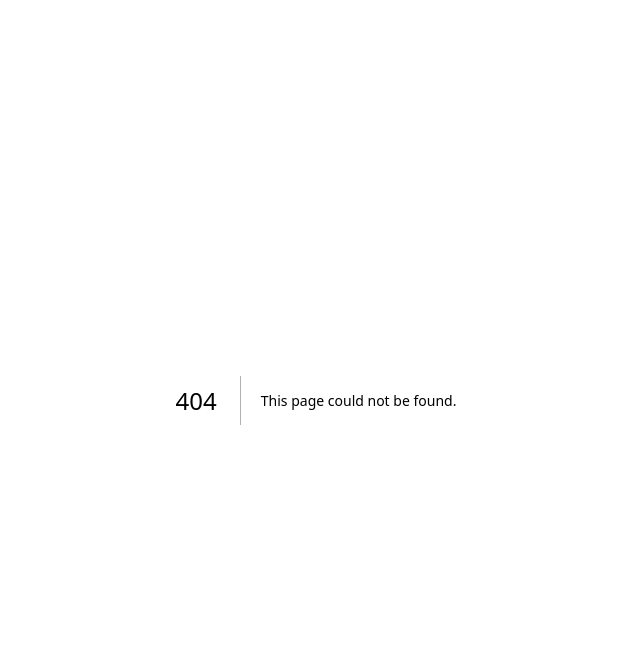
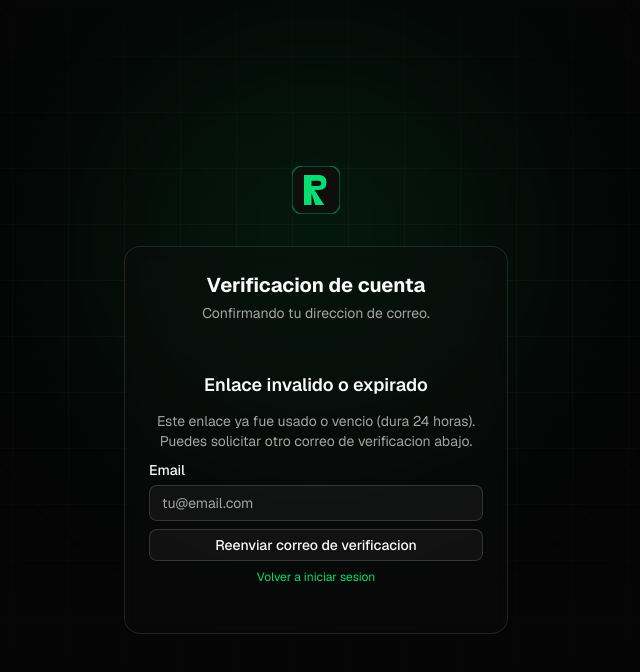
Before and after one commit to RazoGit/RedSocial, a Next.js app in the folder apps/web/: page /verify-email in a window 1280 px wide. Before the commit this address had no page. Shown: the top 672 px of the page, without its empty margins (324-964 px from the left). Built offline with nearby package versions, Linux system fonts and the light colour scheme.

Commit message:
feat(web): pagina verify-email que confirma el token del correo

```diff
--- /dev/null
+++ b/apps/web/src/app/(auth)/verify-email/page.tsx
@@ -0,0 +1,29 @@
+import { Suspense } from "react";
+import type { Metadata } from "next";
+import { LoaderCircle } from "lucide-react";
+
+import { VerifyEmailForm } from "@/components/auth/auth-forms";
+
+export const metadata: Metadata = {
+  title: "Verificar email | R",
+};
+
+export default function VerifyEmailPage() {
+  return (
+    <>
+      <div className="mb-6 text-center">
+        <h1 className="text-xl font-bold">Verificacion de cuenta</h1>
+        <p className="text-muted-foreground mt-1 text-sm">Confirmando tu direccion de correo.</p>
+      </div>
+      <Suspense
+        fallback={
+          <div className="flex justify-center py-6">
+            <LoaderCircle aria-hidden className="text-primary size-6 animate-spin" />
+          </div>
+        }
+      >
+        <VerifyEmailForm />
+      </Suspense>
+    </>
+  );
+}
--- a/apps/web/src/components/auth/auth-forms.tsx
+++ b/apps/web/src/components/auth/auth-forms.tsx
@@ -1,6 +1,6 @@
 "use client";
 
-import { useState } from "react";
+import { useEffect, useRef, useState } from "react";
 import Link from "next/link";
 import { useRouter, useSearchParams } from "next/navigation";
 import { useForm } from "react-hook-form";
@@ -8,12 +8,14 @@ import { zodResolver } from "@hookform/resolvers/zod";
 import { z } from "zod";
 import {
   AcceptedResponseSchema,
+  AuthSessionResponseSchema,
   ForgotPasswordRequestSchema,
   LoginRequestSchema,
   LoginResponseSchema,
   PasswordSchema,
   RegisterRequestSchema,
   RegisterResponseSchema,
+  ResendVerificationRequestSchema,
   ResetPasswordResponseSchema,
 } from "@redsocial/contracts";
 import type {
@@ -411,3 +413,133 @@ function InvalidTokenPanel() {
     </div>
   );
 }
+
+type VerifyStatus = "processing" | "success" | "error";
+
+/**
+ * Destino del enlace de verificacion del correo de registro
+ * (`/verify-email?token=...`). Confirma el token al aterrizar; como la API
+ * emite sesion al verificar, deja al usuario dentro y va al feed. Si el
+ * enlace fallo, ofrece reenviar el correo.
+ */
+export function VerifyEmailForm() {
+  const router = useRouter();
+  const searchParams = useSearchParams();
+  const token = searchParams.get("token") ?? "";
+  const [status, setStatus] = useState<VerifyStatus>("processing");
+  const started = useRef(false);
+
+  useEffect(() => {
+    // Strict mode monta dos veces en dev: la verificacion es de un solo
+    // uso, asi que se ejecuta exactamente una vez por pagina real.
+    if (started.current) return;
+    started.current = true;
+
+    if (token.length < 32 || token.length > 128) {
+      setStatus("error");
+      return;
+    }
+
+    let cancelled = false;
+    void (async () => {
+      try {
+        const session = await postJson("/auth/verify-email", { token }, AuthSessionResponseSchema);
+        if (cancelled) return;
+        setAuthSession({
+          accessToken: session.accessToken,
+          csrfToken: session.csrfToken,
+          expiresAt: Date.now() + session.expiresIn * 1000,
+        });
+        setStatus("success");
+        router.replace("/feed");
+      } catch {
+        if (!cancelled) setStatus("error");
+      }
+    })();
+    return () => {
+      cancelled = true;
+    };
+  }, [router, token]);
+
+  return (
+    <div className="flex flex-col items-center gap-3 py-6 text-center">
+      {status === "processing" ? (
+        <>
+          <LoaderCircle aria-hidden className="text-primary size-8 animate-spin" />
+          <p className="text-muted-foreground text-sm">Confirmando tu cuenta...</p>
+        </>
+      ) : status === "success" ? (
+        <>
+          <h1 className="text-lg font-semibold">Cuenta verificada</h1>
+          <p className="text-muted-foreground text-sm">Te llevamos a tu feed.</p>
+        </>
+      ) : (
+        <>
+          <h1 className="text-lg font-semibold">Enlace invalido o expirado</h1>
+          <p className="text-muted-foreground max-w-xs text-sm">
+            Este enlace ya fue usado o vencio (dura 24 horas). Puedes solicitar otro correo de
+            verificacion abajo.
+          </p>
+          <ResendVerificationForm />
+        </>
+      )}
+    </div>
+  );
+}
+
+function ResendVerificationForm() {
+  const [sent, setSent] = useState(false);
+  const [formError, setFormError] = useState<string>();
+  const {
+    register,
+    handleSubmit,
+    formState: { errors, isSubmitting },
+  } = useForm<{ email: string }>({
+    resolver: zodResolver(ResendVerificationRequestSchema),
+    defaultValues: { email: "" },
+  });
+
+  const onSubmit = async (values: { email: string }) => {
+    setFormError(undefined);
+    try {
+      await postJson("/auth/resend-verification", values, AcceptedResponseSchema);
+      setSent(true);
+    } catch (error) {
+      setFormError(error instanceof Error ? error.message : "No se pudo reenviar el correo.");
+    }
+  };
+
+  if (sent) {
+    return (
+      <p className="text-primary text-xs">
+        Si el email existe, te enviamos un nuevo enlace de verificacion.
+      </p>
+    );
+  }
+
+  return (
+    <form onSubmit={handleSubmit(onSubmit)} className="flex w-full flex-col gap-2" noValidate>
+      <div className="flex flex-col gap-2 text-left">
+        <Label htmlFor="resend-email">Email</Label>
+        <Input
+          id="resend-email"
+          type="email"
+          placeholder="tu@email.com"
+          autoComplete="email"
+          aria-invalid={Boolean(errors.email)}
+          {...register("email")}
+        />
+        <ErrorText>{errors.email?.message}</ErrorText>
+      </div>
+      <FormError message={formError} />
+      <Button type="submit" variant="outline" size="sm" disabled={isSubmitting}>
+        Reenviar correo de verificacion
+      </Button>
+      <p className="text-muted-foreground text-center text-xs">
+        <Link href="/login" className="text-primary hover:underline">
+          Volver a iniciar sesion
+        </Link>
+      </p>
+    </form>
+  );
+}
```
